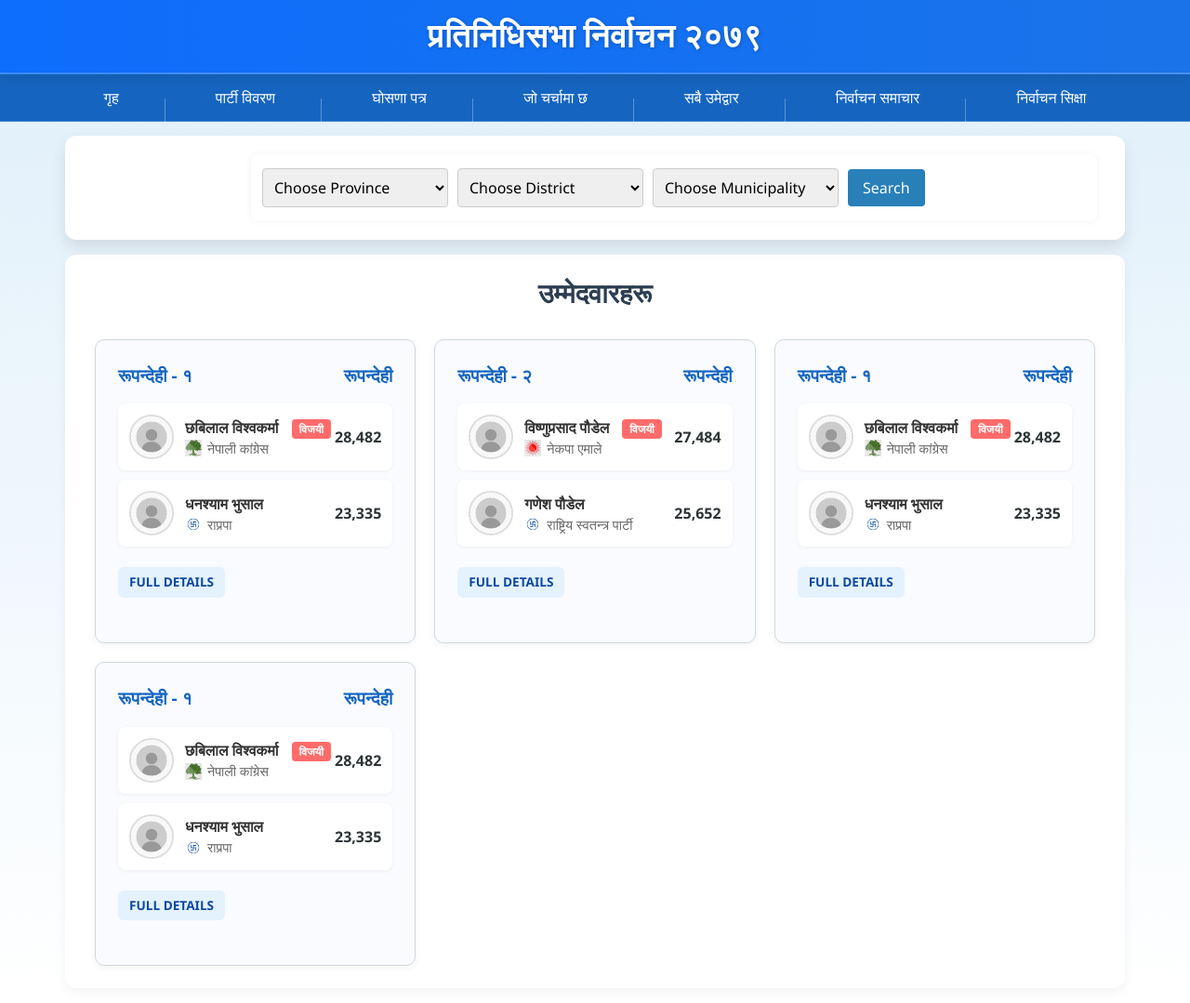
After one commit to nepllertechnology/missionelection, a Django app: page /all-candidate-details/ in a window 1280 px wide. The commit adds this page. Shown: the whole page at 93% size. Run offline with Django 5.2, Linux system fonts and the light colour scheme; data comes from the database, SQL or seed files in the repository.

Commit message:
Added all candidate detail page

```diff
--- a/app_main/urls.py
+++ b/app_main/urls.py
@@ -4,6 +4,7 @@
 urlpatterns = [
     path('', views.home, name='home'),
     path('party-details/', views.party_details, name='party_details'),
+    path('all-candidate-details/', views.all_candidate_details, name='all_candidate_details'),
     path('api/provinces/', views.get_provinces),
     path('metro_get_top2_candidates/',views.metro_get_top2_candidates),
     path('submetro_get_top2_candidates/',views.submetro_get_top2_candidates),
--- a/app_main/views.py
+++ b/app_main/views.py
@@ -291,3 +291,7 @@
         for p in parties
     ]
     return JsonResponse(data, safe=False)
+
+#to get to the all candidate details page
+def all_candidate_details(request):
+    return render(request, 'all_candidate_details.html')
--- /dev/null
+++ b/static/css/all_candidate_details.css
@@ -0,0 +1,147 @@
+/* =============================
+   Title
+============================= */
+/* .candetail-wrapper {
+ max-width: 1140px;
+ margin: 24px auto;
+ padding: 2rem;
+ background-color: white;
+ border-radius: 12px;
+ box-shadow: 0 4px 12px rgba(0, 0, 0, 0.05);
+} */
+
+.candetail-title {
+ font-size: 1.8rem;
+ font-weight: 700;
+ text-align: center;
+ margin-bottom: 32px;
+ color: #2c3e50;
+}
+
+/* =============================
+   Constituency Card
+============================= */
+.candetail-constituency-card {
+ background-color: #f9fbff;
+ border: 1px solid #cfd8dc;
+ border-radius: 10px;
+ padding: 1.5rem;
+ margin-bottom: 24px;
+ box-shadow: 0 2px 8px rgba(0, 0, 0, 0.05);
+}
+
+.candetail-constituency-header {
+ display: flex;
+ justify-content: space-between;
+ align-items: center;
+ margin-bottom: 1rem;
+ font-weight: bold;
+ font-size: 1.2rem;
+ color: #1565c0;
+}
+
+/* =============================
+   Candidate Row
+============================= */
+.candetail-candidate {
+ display: flex;
+ align-items: center;
+ padding: 0.75rem;
+ margin-bottom: 10px;
+ background-color: white;
+ border-radius: 8px;
+ box-shadow: 0 1px 4px rgba(0, 0, 0, 0.05);
+ transition: transform 0.2s ease;
+}
+
+.candetail-candidate:hover {
+ transform: translateY(-2px);
+}
+
+/* Candidate Photo */
+.candetail-photo {
+ width: 48px;
+ height: 48px;
+ object-fit: cover;
+ border-radius: 50%;
+ margin-right: 12px;
+ border: 2px solid #ddd;
+}
+
+/* Candidate Info */
+.candetail-info {
+ flex: 1;
+}
+
+.candetail-name {
+ font-weight: 600;
+ font-size: 1rem;
+ color: #333;
+}
+
+.candetail-party {
+ font-size: 0.9rem;
+ color: #666;
+ display: flex;
+ align-items: center;
+ gap: 6px;
+}
+
+/* Party icon */
+.candetail-party-icon {
+ width: 18px;
+ height: 18px;
+ object-fit: contain;
+}
+
+/* Vote count */
+.candetail-votes {
+ font-weight: bold;
+ font-size: 1rem;
+ color: #2d3436;
+}
+
+/* Winner badge */
+.candetail-winner {
+ background-color: #ff6b6b;
+ color: white;
+ padding: 2px 8px;
+ font-size: 0.75rem;
+ border-radius: 4px;
+ font-weight: 600;
+ margin-left: 10px;
+}
+
+/* Full details button */
+.candetail-details-btn {
+ margin-top: 12px;
+ display: inline-block;
+ font-size: 0.85rem;
+ background-color: #e3f2fd;
+ color: #0d47a1;
+ padding: 6px 12px;
+ border-radius: 6px;
+ text-align: center;
+ font-weight: 600;
+ cursor: pointer;
+ border: none;
+}
+
+.candetail-details-btn:hover {
+ background-color: #bbdefb;
+}
+
+/* Wrap multiple constituency cards into a grid */
+.candetail-grid {
+ display: grid;
+ grid-template-columns: repeat(auto-fit, minmax(300px, 1fr));
+ gap: 20px;
+}
+
+/* Fix size of each card */
+.candetail-constituency-card {
+ width: 100%;
+ max-width: 100%;
+ height: 100%;
+ box-sizing: border-box;
+}
--- /dev/null
+++ b/static/data/all_candidate_details.json
@@ -0,0 +1,102 @@
+[
+  {
+    "constituency": "रूपन्देही - १",
+    "district": "रूपन्देही",
+    "province": "लुम्बिनी",
+    "candidates": [
+      {
+        "id": 1,
+        "name": "छबिलाल विश्वकर्मा",
+        "party": "नेपाली कांग्रेस",
+        "party_icon": "/static/icons/nc.png",
+        "photo": "/static/icons/default.png",
+        "votes": 28482,
+        "is_winner": true
+      },
+      {
+        "id": 2,
+        "name": "धनश्याम भुसाल",
+        "party": "राप्रपा",
+        "party_icon": "/static/icons/other.png",
+        "photo": "/static/icons/default.png",
+        "votes": 23335,
+        "is_winner": false
+      }
+    ]
+  },
+  {
+    "constituency": "रूपन्देही - २",
+    "district": "रूपन्देही",
+    "province": "लुम्बिनी",
+    "candidates": [
+      {
+        "id": 3,
+        "name": "विष्णुप्रसाद पौडेल",
+        "party": "नेकपा एमाले",
+        "party_icon": "/static/icons/uml.png",
+        "photo": "/static/icons/default.png",
+        "votes": 27484,
+        "is_winner": true
+      },
+      {
+        "id": 4,
+        "name": "गणेश पौडेल",
+        "party": "राष्ट्रिय स्वतन्त्र पार्टी",
+        "party_icon": "/static/icons/other.png",
+        "photo": "/static/icons/default.png",
+        "votes": 25652,
+        "is_winner": false
+      }
+    ]
+  },
+  {
+    "constituency": "रूपन्देही - १",
+    "district": "रूपन्देही",
+    "province": "लुम्बिनी",
+    "candidates": [
+      {
+        "id": 1,
+        "name": "छबिलाल विश्वकर्मा",
+        "party": "नेपाली कांग्रेस",
+        "party_icon": "/static/icons/nc.png",
+        "photo": "/static/icons/default.png",
+        "votes": 28482,
+        "is_winner": true
+      },
+      {
+        "id": 2,
+        "name": "धनश्याम भुसाल",
+        "party": "राप्रपा",
+        "party_icon": "/static/icons/other.png",
+        "photo": "/static/icons/default.png",
+        "votes": 23335,
+        "is_winner": false
+      }
+    ]
+  },
+  {
+    "constituency": "रूपन्देही - १",
+    "district": "रूपन्देही",
+    "province": "लुम्बिनी",
+    "candidates": [
+      {
+        "id": 1,
+        "name": "छबिलाल विश्वकर्मा",
+        "party": "नेपाली कांग्रेस",
+        "party_icon": "/static/icons/nc.png",
+        "photo": "/static/icons/default.png",
+        "votes": 28482,
+        "is_winner": true
+      },
+      {
+        "id": 2,
+        "name": "धनश्याम भुसाल",
+        "party": "राप्रपा",
+        "party_icon": "/static/icons/other.png",
+        "photo": "/static/icons/default.png",
+        "votes": 23335,
+        "is_winner": false
+      }
+    ]
+  }
+]
--- /dev/null
+++ b/static/js/all_candidate_details.js
@@ -0,0 +1,60 @@
+document.addEventListener("DOMContentLoaded", () => {
+  fetch("/static/data/all_candidate_details.json")
+    .then((res) => res.json())
+    .then((data) => {
+      const container = document.getElementById("candetail-container");
+
+      data.forEach((group) => {
+        // Create constituency card
+        const card = document.createElement("div");
+        card.className = "candetail-constituency-card";
+
+        // Header
+        const header = document.createElement("div");
+        header.className = "candetail-constituency-header";
+        header.innerHTML = `
+          <span>${group.constituency}</span>
+          <span>${group.district}</span>
+        `;
+        card.appendChild(header);
+
+        // Candidates
+        group.candidates.forEach((cand) => {
+          const row = document.createElement("div");
+          row.className = "candetail-candidate";
+
+          row.innerHTML = `
+            <img class="candetail-photo" src="${cand.photo}" alt="${cand.name}">
+            <div class="candetail-info">
+              <div class="candetail-name">${cand.name}
+                ${
+                  cand.is_winner
+                    ? '<span class="candetail-winner">विजयी</span>'
+                    : ""
+                }
+              </div>
+              <div class="candetail-party">
+                <img class="candetail-party-icon" src="${
+                  cand.party_icon
+                }" alt="${cand.party}">
+                <span>${cand.party}</span>
+              </div>
+            </div>
+            <div class="candetail-votes">${cand.votes.toLocaleString()}</div>
+          `;
+
+          card.appendChild(row);
+        });
+
+        // Optional: "Full Details" button
+        const btn = document.createElement("button");
+        btn.className = "candetail-details-btn";
+        btn.textContent = "FULL DETAILS";
+        card.appendChild(btn);
+
+        // Add to page
+        container.appendChild(card);
+      });
+    })
+    .catch((err) => console.error("Failed to load candidate details:", err));
+});
--- /dev/null
+++ b/templates/app_main/all_candidate_details.html
@@ -0,0 +1,19 @@
+{% extends 'base.html' %}
+{% load static %}
+
+{% block extra_css %}
+<link rel="stylesheet" href="{% static 'css/all_candidate_details.css' %}">
+{% endblock %}
+
+{% block all_candidate_details %}
+<div class="content-wrapper">
+ <h2 class="candetail-title">उम्मेदवारहरू</h2>
+ <div id="candetail-container" class="candetail-grid">
+  <!-- Cards will be dynamically inserted here -->
+ </div>
+</div>
+{% endblock %}
+
+{% block all_candidate_script %}
+<script src="{% static 'js/all_candidate_details.js' %}"></script>
+{% endblock %}
--- a/templates/app_main/base.html
+++ b/templates/app_main/base.html
@@ -35,7 +35,7 @@
         <a href="{% url 'party_details' %}">पार्टी विवरण</a>
         <a href="#">घोसणा पत्र</a>
         <a href="#">जो चर्चामा छ</a>
-        <a href="#">सबै उमेद्वार</a>
+        <a href="{% url 'all_candidate_details' %}">सबै उमेद्वार</a>
         <a href="#">निर्वाचन समाचार</a>
         <a href="#">निर्वाचन सिक्षा</a>
     </div>
@@ -104,6 +104,11 @@
 {% block party_script %}
 {% endblock %}
 
+{% block all_candidate_details %}
+<!-- all candidate details page -->
+{% endblock %}
+{% block all_candidate_script %}
+{% endblock %}
   <script src="static\js\search.js"></script>
   <script>
     const hamburger = document.querySelector('.hamburger');
```
Also changed, not shown: static/data/candidate_profile.json (added, +30 -0 lines).
